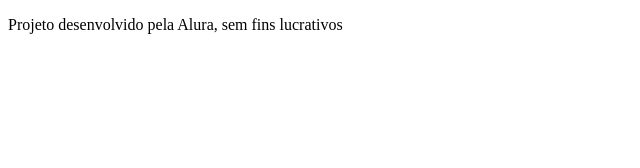
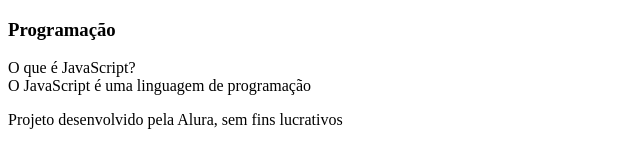
Before and after one commit to claudioschigueira/P-gina-WEB, a plain HTML site: page index.html in a window 1280 px wide. Shown: the whole page, without its empty margins (0-640 px from the left). Drawn offline with Linux system fonts and the light colour scheme.

Commit message:
continuacao do projeto

```diff
--- a/index.html
+++ b/index.html
@@ -8,7 +8,17 @@
 <body>
     <main>
         <section id="container">
-          <article></article>
+          <article class="cartao">
+            <div class="cartao__conteudo">
+                <h3>Programação</h3>
+                <div class="cartao__conteudo__pergunta">
+                    O que é JavaScript?
+                </div>
+                <div class="cartao__conteudo__resposta">
+                    O JavaScript é uma linguagem de programação
+                </div>
+            </div>
+          </article>
         </section>
     </main>
     <footer>
```
